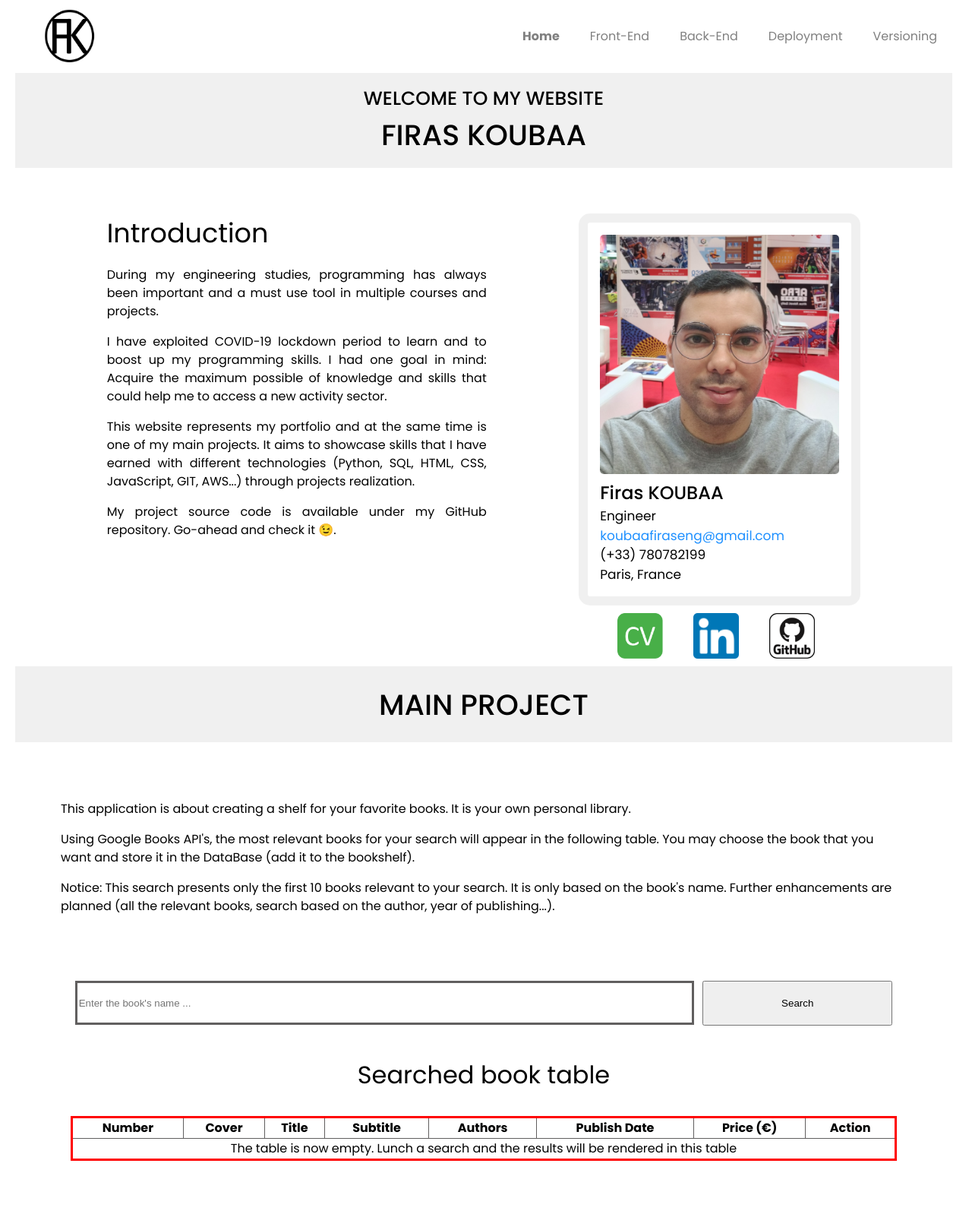
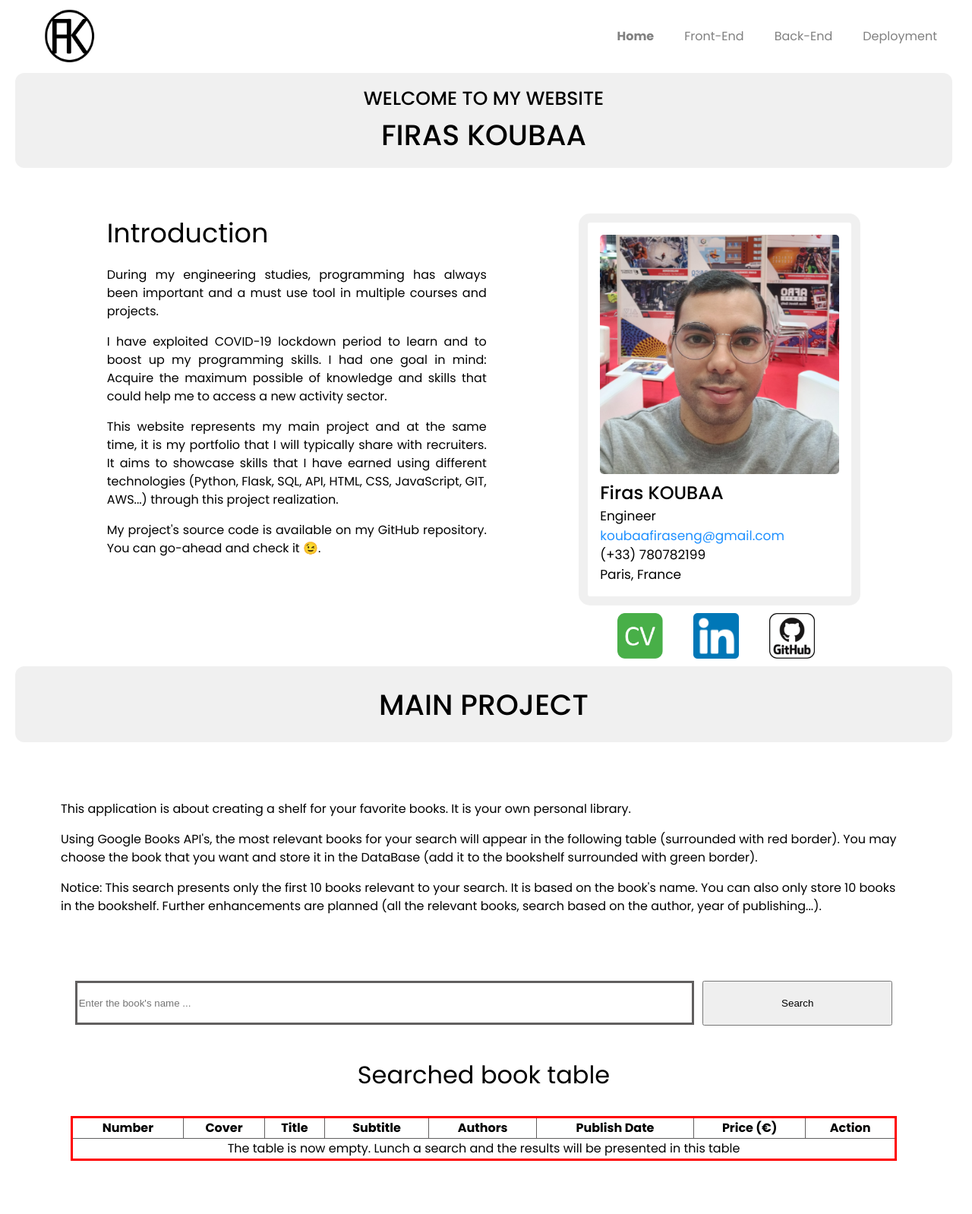
Before and after one commit to firaskoubaa/webappdev-flask, a Flask app: page / in a window 1280 px wide. Shown: the top 1598 px of the page at 76% size. Run offline with Flask 2, Linux system fonts and the light colour scheme; data that the repository does not hold is empty.

Commit message:
remark and versionning project flex box correction + text update for all pages, next: grammar verification + code refactoring

```diff
--- a/application.py
+++ b/application.py
@@ -158,34 +158,17 @@ def delete():
 
 
 
+@app.route("/part1")
+def part1():
+    return render_template("part1.html")
 
+@app.route("/part2")
+def part2():
+    return render_template("part2.html")
 
-# @app.route("/ajax_reader", methods=["GET","POST"])
-# def ajax_reader():
-#     if request.method == 'POST':
-#         button_id = int(request.form["button_id"])
-#         print("button clicked is number: " + str(button_id))
-#
-
-
-
-@app.route("/project1")
-def project1():
-    return render_template("project1.html")
-
-@app.route("/project2")
-def project2():
-    return render_template("project2.html")
-
-@app.route("/project3")
-def project3():
-    return render_template("project3.html")
-
-@app.route("/project4")
-def project4():
-    return render_template("project4.html")
-
-
+@app.route("/part3")
+def part3():
+    return render_template("part3.html")
 
 
 
--- a/static/script.js
+++ b/static/script.js
@@ -10,39 +10,23 @@ for (let i=0; i<menu_length;i++){
     menu_item[i].className="active";
     e=1;
   }
-}
+};
 if (e == 0){
   menu_item[0].className="active";
-}
+};
 
 /////Display the search table once the search button is clicked
-// var pos = current_location.indexOf("?searched_keywords=");
-// if (pos === 22){
-//   var x = document.getElementById("book_search_table");
-//   x.style.display = "block";
-//   x.style.border = "none";
-// }
 var serstat=document.getElementById("search_status").textContent;
 // alert(serstat)
 if (serstat == "not found") {
   var disp_mess_err = document.getElementById("no_book_found");
   disp_mess_err.style.display = "block";
   document.getElementById("empty_bs_table").style.display="none";
-}
-else if (serstat == "found"){
+}else {
   document.getElementById("book_search_table").style.display="block";
   document.getElementById("empty_bs_table").style.display="none";
   // disp_res_tab.style.border = "none";
-}
-
-///// Alert message whene the user tries to insert a new book in a full database (10 books)
-// alert(document.getElementById("biggest_sb_id10").textContent);
-// alert(document.getElementsByClassName("add_button ").onclick)
-// var addforcl = document.getElementsByClassName("add_form");
-// alert("hello")
-// addforcl.onsubmit = function() {alert('Hello!')};
-// cont cop = document.getElementById("biggest_sb_id10").textContent;
-// if (document.getElementById("biggest_sb_id10").textContent == 10) {alert("hello")};
+};
 
 /////Creating a button that takes the user  to the top of the page
 //Select the button
--- a/static/style.css
+++ b/static/style.css
@@ -54,6 +57,7 @@ html,body {
   justify-content: center; /*items in the centre.... */
   align-items: center;/* midlle of the height*/
   text-align: center;
+  border-radius: 12px;
 }
 #welcom_text{
   font-size: 25px;
@@ -277,31 +264,32 @@ tr img{
   background-color: rgba(223, 223, 223, 0.479);
   text-transform: uppercase;
   text-align:center;
+  border-radius: 12px;
 }
 .projects_content{
   display: flex; /* horizontal list*/
   justify-content: space-around; /*space-item-space-item-space  */
   align-items: center;/* midlle of the height*/
   flex-wrap: wrap;
-  margin-top: 100px;
+  margin-bottom: 100px;
 }
 .project{
   display: flex; /* horizontal list*/
   justify-content: center; /*space-item-space-item-space  */
   align-items: center;/* midlle of the height*/
   flex-direction: column;
-  margin-bottom: 100px;
+  flex-basis: 33.333%;
+  margin-top: 100px;
 }
 .project_title {
   font-size: 28px;
   font-weight: 500;
   text-transform: uppercase;
   margin: 0%;
-
 }
 .projects_section hr{
   border: 0.1rem solid black;
-  width: 75%;
+  width: 50%;
   margin-top:30px;
   margin-bottom: 15px;
 }
--- a/templates/index.html
+++ b/templates/index.html
@@ -16,10 +16,10 @@
 				in multiple courses and projects.	</p>
 			<p>I have exploited  COVID-19 lockdown period to learn and to boost up my programming skills. I had one goal in mind:
 				 Acquire the maximum possible of knowledge and skills that could help me to access a new activity sector. </p>
-			<p>This website represents my portfolio and at the same time is one of my main projects. It aims to showcase skills
-				that I have earned with different technologies (Python, SQL, HTML, CSS, JavaScript, GIT, AWS...)
-				through projects realization. </p>
-				<p>My project source code is available under my GitHub repository. Go-ahead and check it &#128521.</p>
+			<p>This website represents my main project and at the same time, it is my portfolio that I will typically share with recruiters. It aims to showcase skills
+				that I have earned using different technologies (Python, Flask, SQL, API, HTML, CSS, JavaScript, GIT, AWS...)
+				through this project realization. </p>
+				<p>My project's source code is available on my GitHub repository. You can go-ahead and check it &#128521.</p>
 			<br>
 		</div>
 		<div class="intro_right_part">
@@ -50,10 +50,10 @@
 	<div class="intro">
 		<div >
 			<p> This application is about creating a shelf for your favorite books. It is your own personal library.</p>
-			<p> Using Google Books API's, the most relevant books for your search will appear in the following table.
-				You may choose the book that you want and store it in the DataBase (add it to the bookshelf).</p>
-			<p>Notice: This search presents only the first 10 books relevant to your search. It is only based on the book's name.
-				Further enhancements are planned (all the relevant books, search based on the author, year of publishing...).	</p>
+			<p> Using Google Books API's, the most relevant books for your search will appear in the following table (surrounded with red border).
+				You may choose the book that you want and store it in the DataBase (add it to the bookshelf surrounded with green border).</p>
+			<p>Notice: This search presents only the first 10 books relevant to your search. It is based on the book's name. You can also only store 10 books in the bookshelf.
+				Further enhancements are planned (all the relevant books, search based on the author, year of publishing...).</p>
 		</div>
 		<div class="search_bar">
 			<form >
@@ -78,7 +78,7 @@
 				<th>Action</th>
 			</tr>
 			<tr>
-				<td colspan="8">The table is now empty. Lunch a search and the results will be rendered in this table</td>
+				<td colspan="8">The table is now empty. Lunch a search and the results will be presented in this table</td>
 			</tr>
 		</table>
 
@@ -109,7 +109,9 @@
 						<a href="{{row.6}}" target="_blank" class="visit_a">
 							<input class="visit_button" type="submit" value="VISIT">
 						</a>
-						<form action="/add" method="POST"  class="add_form" onsubmit="if (document.getElementById('biggest_sb_id10').textContent == 10) {alert('The database is full (10 books). You need to delete one book at least if you want to store a new book.')};">
+						<form action="/add" method="POST"  class="add_form"
+						onsubmit="if (document.getElementById('biggest_sb_id10').textContent == 10)
+						{alert('The database is full (10 books). You need to delete one book at least if you want to add a new book to the bookshelf.')};">
 							<input type="text" class="to_be_hidden" name="book_to_add_num" value="{{row.7}}">
 							<input class="add_button" type="submit" value="ADD">
 						</form>
@@ -150,7 +152,7 @@
 						</a>
 						<form action="/delete" method="POST"  class="delete_form">
 							<input type="text" class="to_be_hidden" name="book_to_delete_id" value="{{book.0}}">
-							<input class="delete_button" type="submit" value="DELETE">
+							<input class="delete_button" type="submit" value="DELETE" onclick="return confirm('Are you sure that you want to delete this book?');">
 						</form>
 					</div>
 				</td>
@@ -175,7 +177,7 @@
 			<div>Website interface</div>
 			<hr >
 			<img id="html_css_js_logo" src="/static/img/html-css-js-3.png" alt="HTML CSS JS">
-			<a href="{{url_for('project1') }}" > <button type="button">PART 1</button></a>
+			<a href="{{url_for('part1') }}" > <button type="button">PART 1</button></a>
 		</div>
 		<div class="project">
 			<img class="description_logo" src="/static/img/back-end-4.png" alt="BE">
@@ -185,7 +187,7 @@
 			<div>
 				<img id="python_flask_sql_api_logo" src="/static/img/python_flask_sql_API_2.png" alt="PYTHON+FLASK+SQL+API">
 			</div>
-			<a href="{{url_for('project2') }}" > <button type="button">PART 2</button></a>
+			<a href="{{url_for('part2') }}" > <button type="button">PART 2</button></a>
 		</div>
 		<div class="project">
 			<img class="description_logo" src="/static/img/deployment.png" alt="DEPLOYMENT">
@@ -195,7 +197,7 @@
 			<div>
 			<img id="aws_logo" src="/static/img/aws_all-5.PNG" alt="AWS">
 			</div>
-			<a href="{{url_for('project3') }}"> <button type="button">PART 3</button></a>
+			<a href="{{url_for('part3') }}"> <button type="button">PART 3</button></a>
 		</div>
 		<div class="project">
 			<img class="description_logo" src="/static/img/fork.png" alt="DEPLOYMENT">
@@ -205,15 +207,15 @@
 			<div>
 			<img id="versioning_logo" src="/static/img/git_github.png" alt="Version Control">
 			</div>
-			<a href="{{url_for('project4') }}" > <button type="button">Part 4</button></a>
+		</div>
+		<div class="remark">
+			<span> Remark:</span>
+			<ul>
+				<li> I have chosen to not use some libraries like "jquery" and "Bootstrap" in order to learn and familiarize with the basics of Html, Css and JavaScript. I will adopt them for my future work.</li>
+				<li> Other technologies and frameworks are in my sight to learn and for further enhancement of my web application: Django, React, NoSql database...</li>
+			</ul>
 		</div>
 	</div>
 </div>
 
-<div class="remark">
-	<span> Remark:</span>
-	<div>    - In order to enhanse my web application skills, several technologies are in sight: Django framework, NoSql database like MongoDB ...
-		<br> - I chosen to not use some tchnologies like "Bootstrap" and "jquery", and this in order to familiarize and learn the basics of Html, Css and JavaScript.
-	</div>
-</div>
 {% endblock %}
--- a/templates/layout.html
+++ b/templates/layout.html
@@ -14,10 +14,9 @@
 	<a href="#"><img class="logo_image" src="/static/img/logo.png"></a>
 	<ul class="navigationbar_items">
 			<li class="navigationbar_1item" > <a href="/">Home</a> </li>
-			<li class="navigationbar_1item" > <a href="project1">Front-End</a> </li>
-			<li class="navigationbar_1item" > <a href="project2">Back-End </a> </li>
-			<li class="navigationbar_1item" > <a href="project3">Deployment</a> </li>
-			<li class="navigationbar_1item" > <a href="project4">Versioning</a> </li>
+			<li class="navigationbar_1item" > <a href="part1">Front-End</a> </li>
+			<li class="navigationbar_1item" > <a href="part2">Back-End </a> </li>
+			<li class="navigationbar_1item" > <a href="part3">Deployment</a> </li>
 	</ul>
 </nav>
 
@@ -38,7 +37,7 @@
 <!--- Button that thakes the used the top of the page -->
 <button onclick="movetotop_Function()" id="top_page" title="Go to top">^<br>^</button>
 
-<script src="/static/script.js"></script>
+<script type="text/javascript" src="/static/script.js"></script>
 
 </body>
 </html>
```
Also changed, not shown: other parts of static/style.css (+69 -75 lines), templates/part1.html (renamed from templates/project1.html, +3 -4 lines), templates/part2.html (added, +18 -0 lines), templates/part3.html (added, +23 -0 lines), templates/project2.html (deleted, +0 -18 lines), templates/project3.html (deleted, +0 -24 lines), templates/project4.html (deleted, +0 -18 lines), static/img/aws_network_diagram.png (added), 1 other file.
